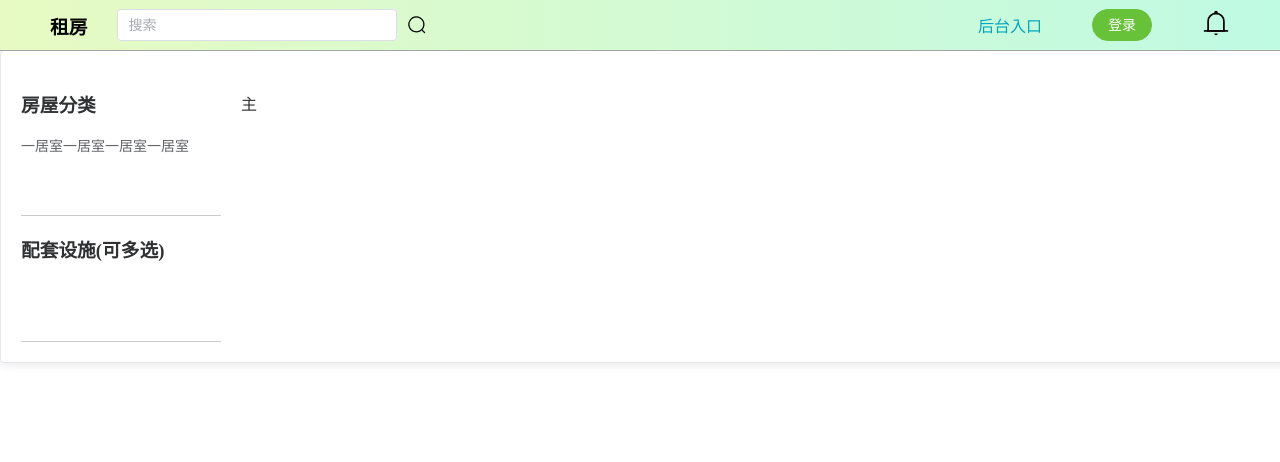
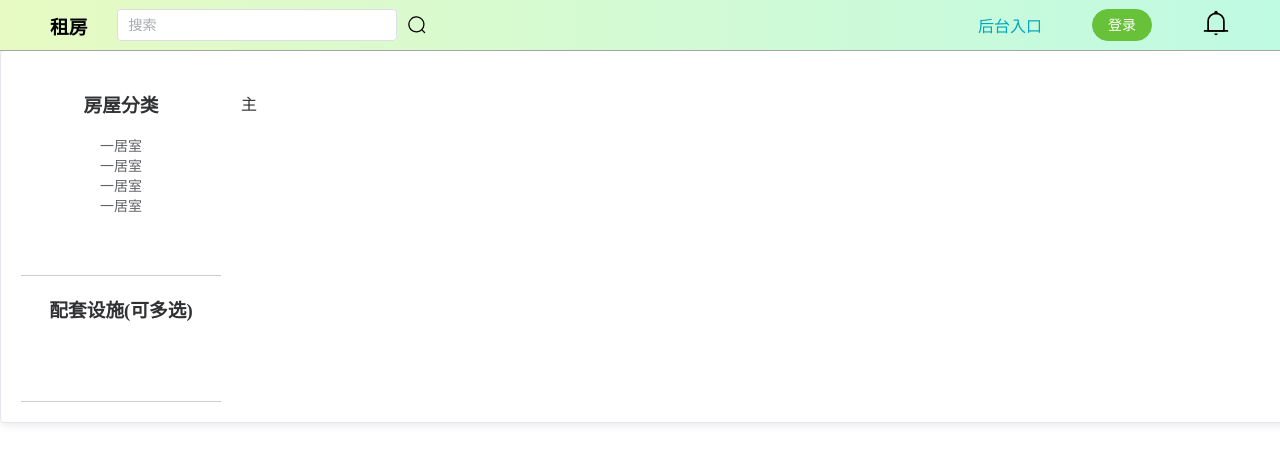
Before and after one commit to 2002051/zufang_, a Vue app in the folder ytw_zf_web/: page / in a window 1280 px wide. Shown: the top 462 px of the page. Built offline with nearby package versions, Linux system fonts and the light colour scheme; what vue3-cookies would draw is missing.

Commit message:
202409112345

```diff
--- a/ytw_zf_web/src/views/HomeView.vue
+++ b/ytw_zf_web/src/views/HomeView.vue
@@ -38,10 +38,21 @@
 .l-side{
 
 }
+.l-title{
+  text-align: center;
+}
+.mx-1{
+
+}
+.mx-1:hover{
+  user-select: none;
+  background-color: #e1e1e1;
+}
 .l-category-content{
   border-bottom:1px solid #cccccc;
   padding-bottom: 60px;
   display: flex;
+  flex-direction: column;
   //align-items: ;
 }
 
```
